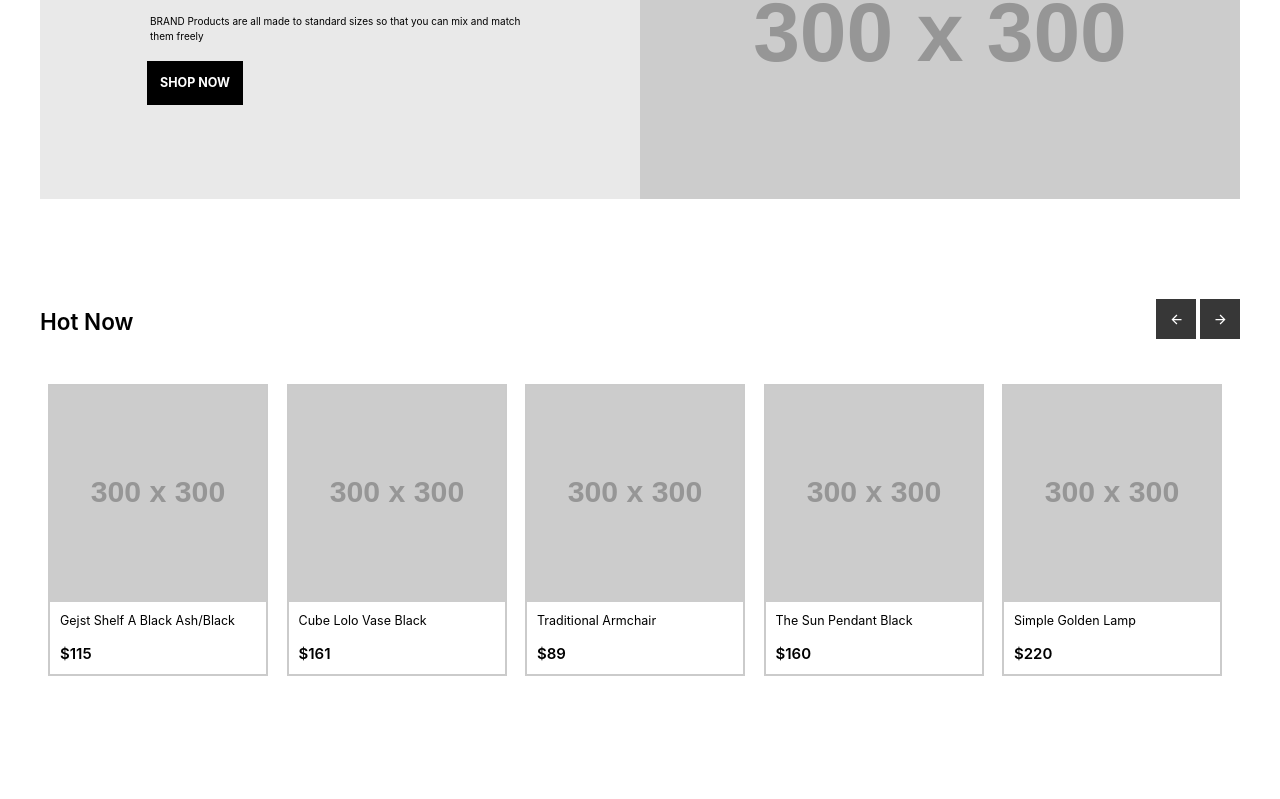
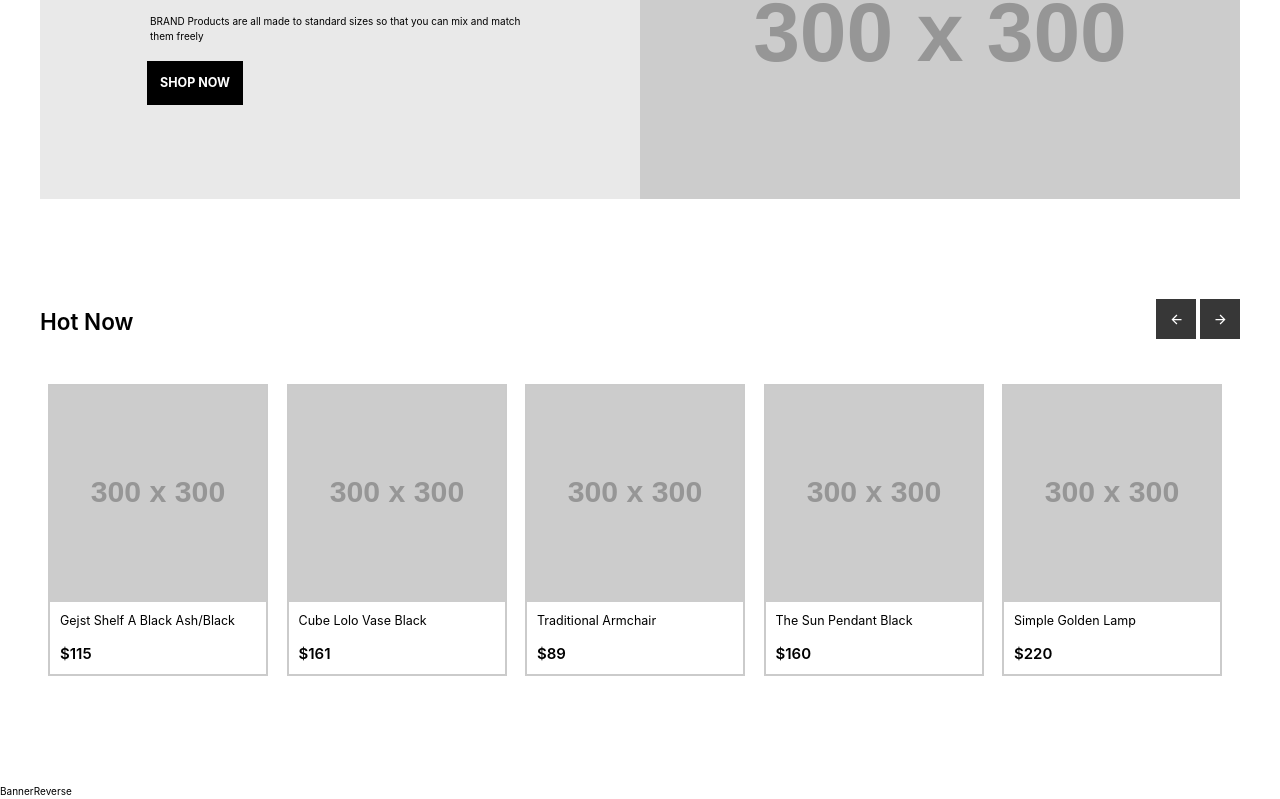
Before and after one commit to 13urning/Minimalist-E-Commerce, a React (Create React App) app in the folder client/: page / in a window 1280 px wide. Shown: the part 1471-2270 px from the top of the page. Built offline with nearby package versions, Linux system fonts and the light colour scheme.

Commit message:
added files for reversed banner

```diff
--- /dev/null
+++ b/client/src/components/BannerReverse/BannerReverse.js
@@ -0,0 +1,5 @@
+import React from "react";
+
+export default function BannerReverse() {
+  return <div>BannerReverse</div>;
+}
--- a/client/src/pages/Home.js
+++ b/client/src/pages/Home.js
@@ -3,6 +3,7 @@ import Hero from "../components/Hero/Hero";
 import FeaturedProducts from "../components/Featured/FeaturedProducts";
 import Banner from "../components/Banner/Banner";
 import TrendingSlider from "../components/TrendingSlider/TrendingSlider";
+import BannerReverse from "../components/BannerReverse/BannerReverse";
 
 export default function Home() {
   return (
@@ -15,6 +16,11 @@ export default function Home() {
         img="https://placehold.co/300x300?text=BANNER"
       />
       <TrendingSlider />
+      <BannerReverse
+        title="Creative harmonious living"
+        text="BRAND Products are all made to standard sizes so that you can mix and match them freely"
+        img="https://placehold.co/300x300?text=BANNER"
+      />
     </>
   );
 }
```
